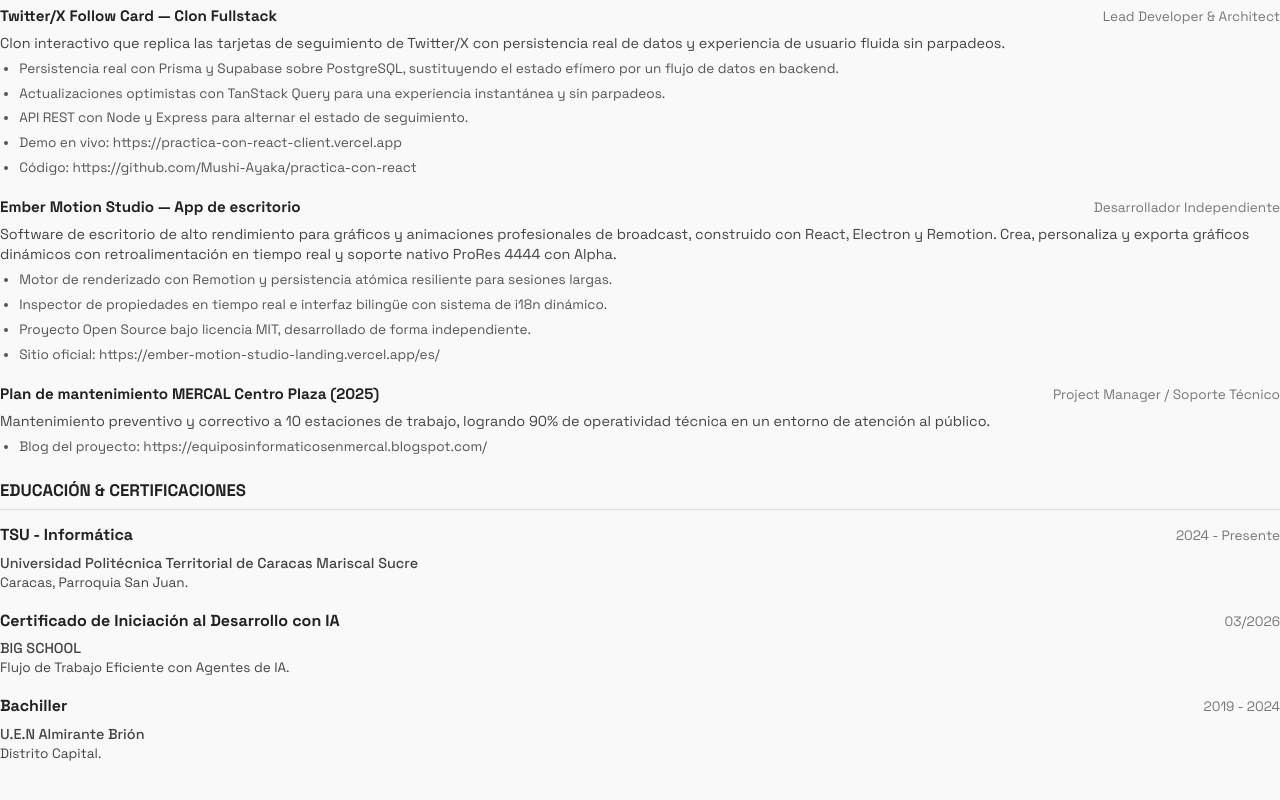
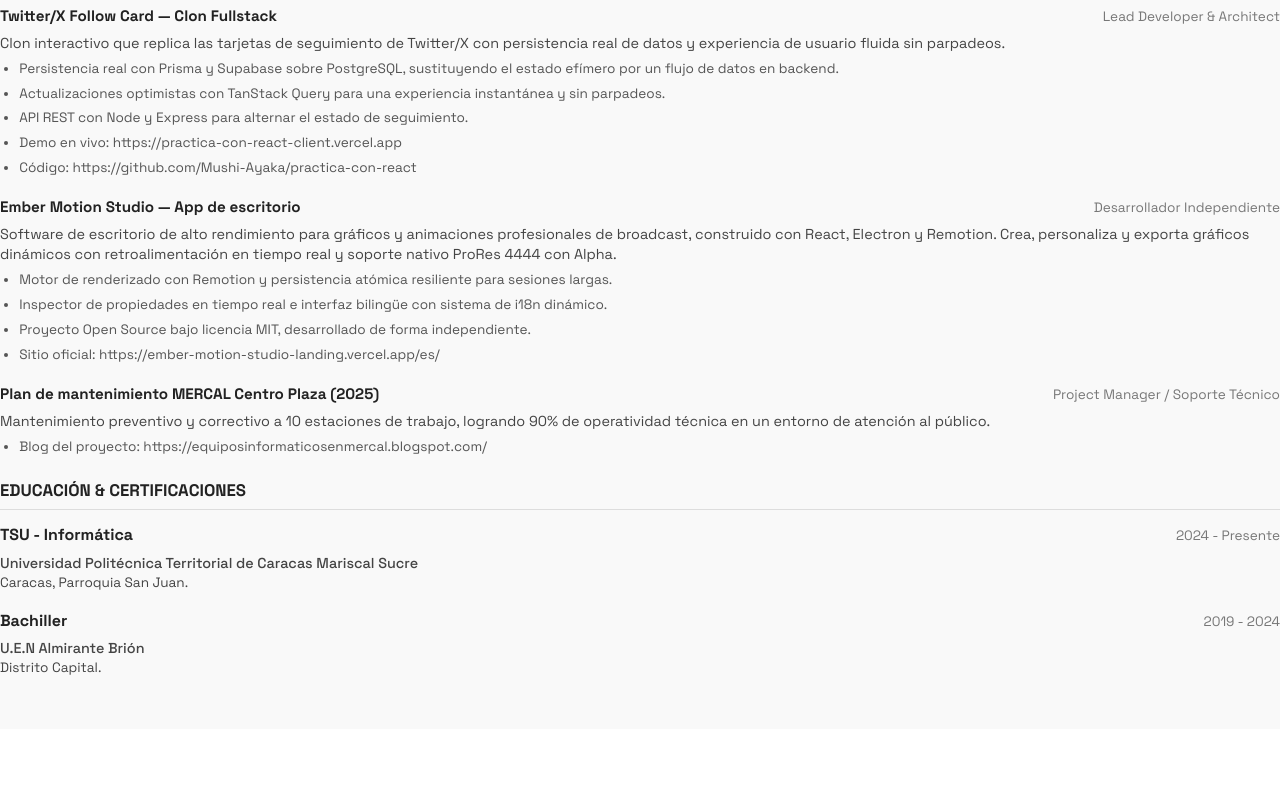
Before and after one commit to Mushi-Ayaka/Portafolio, a Next.js app: page /cv in a window 1280 px wide. Shown: the part 391-1191 px from the top of the page. After the commit the page ends 1120 px from the top, so only its background shows below. Built offline with nearby package versions, Linux system fonts and the light colour scheme.

Commit message:
fix(cv): quitar certificado Big School

```diff
--- a/src/app/cv/page.tsx
+++ b/src/app/cv/page.tsx
@@ -26,12 +26,6 @@
       institution: "Universidad Politécnica Territorial de Caracas Mariscal Sucre",
       date: "2024 - Presente",
       desc: "Caracas, Parroquia San Juan."
-    },
-    {
-      title: "Certificado de Iniciación al Desarrollo con IA",
-      institution: "BIG SCHOOL",
-      date: "03/2026",
-      desc: "Flujo de Trabajo Eficiente con Agentes de IA."
     },
     {
       title: "Bachiller",
```
